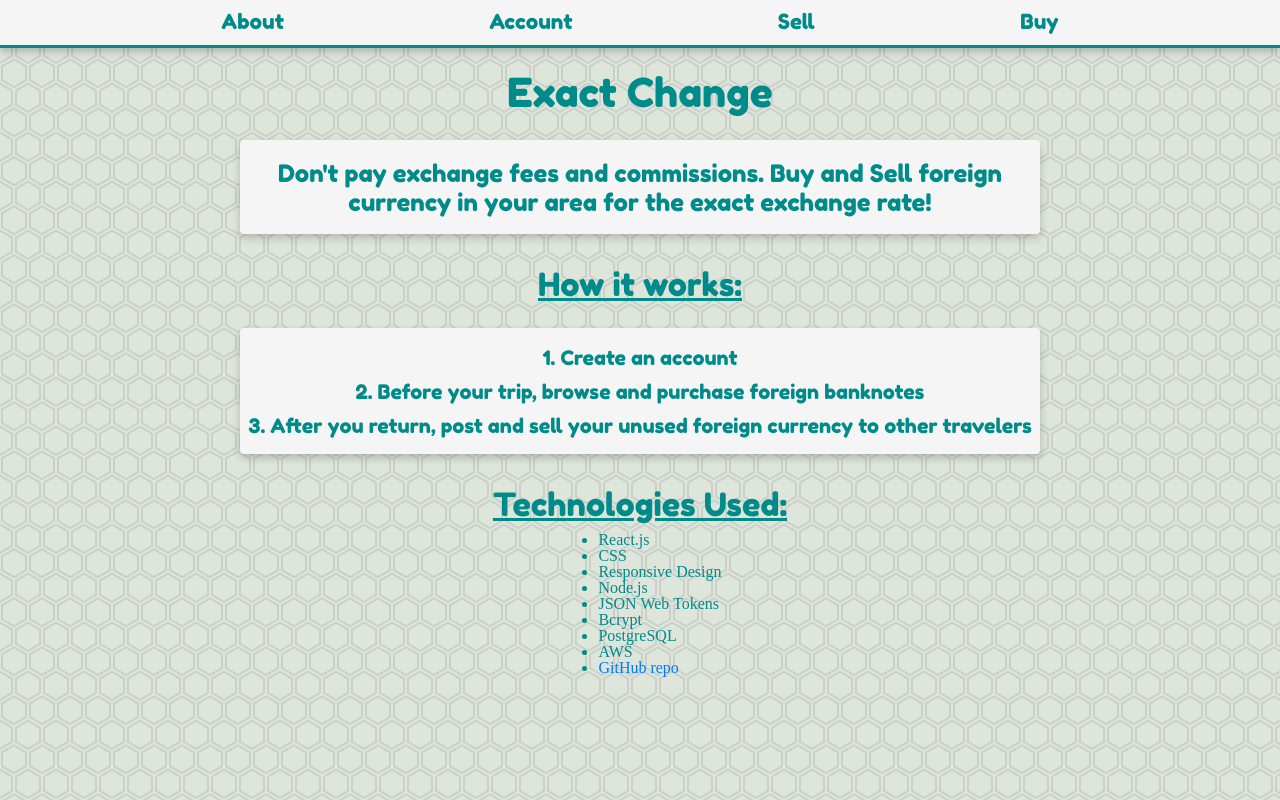
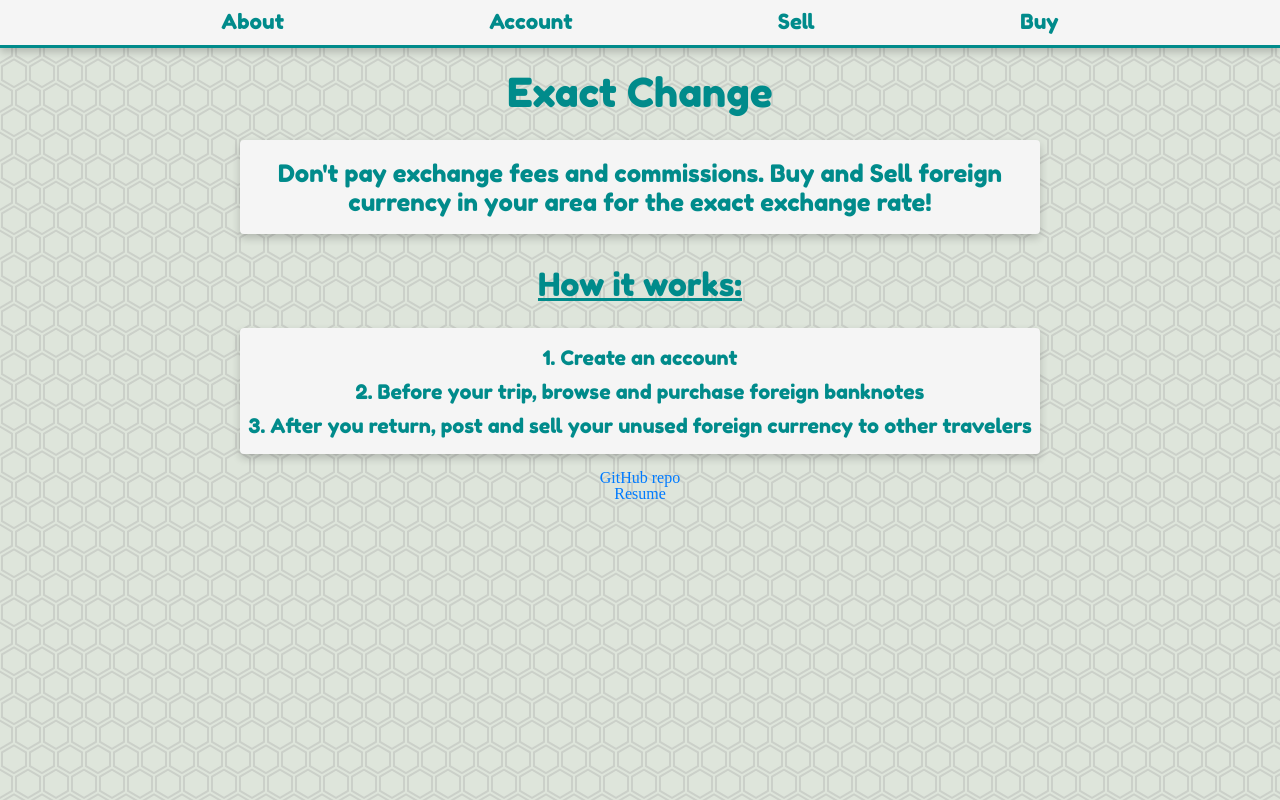
Before and after one commit to stevenberk/capstone, a React (Create React App) app in the folder capstone-app/: page /#/ in a window 1280 px wide. Built offline with nearby package versions, Linux system fonts and the light colour scheme.

Commit message:
about page changed

```diff
--- a/capstone-app/src/About.js
+++ b/capstone-app/src/About.js
@@ -21,36 +21,8 @@ render(){
             <h5 className="pageheader">2. Before your trip, browse and purchase foreign banknotes</h5>
             <h5 className="pageheader">3. After you return, post and sell your unused foreign currency to other travelers</h5>
         </div>
-        <h2 className="pageheader underliner">Technologies Used:</h2>
-        <ul className="textcolor">
-            <li>
-                React.js
-            </li>
-            <li>
-                CSS
-            </li>
-            <li>
-                Responsive Design
-            </li>
-            <li>
-                Node.js
-            </li>
-            <li>
-                JSON Web Tokens
-            </li>
-            <li>
-                Bcrypt
-            </li>
-            <li>
-                PostgreSQL
-            </li>
-            <li>
-                AWS
-            </li>
-            <li>
             <a href="https://github.com/stevenberk/Capstone">GitHub repo</a>
-            </li>
-        </ul>
+            <a href="https://stevenberk.github.io">Resume</a>
 
         </div>
     )
```
Also changed, not shown: 1 other file (tests, documents, lock files or other folders).
